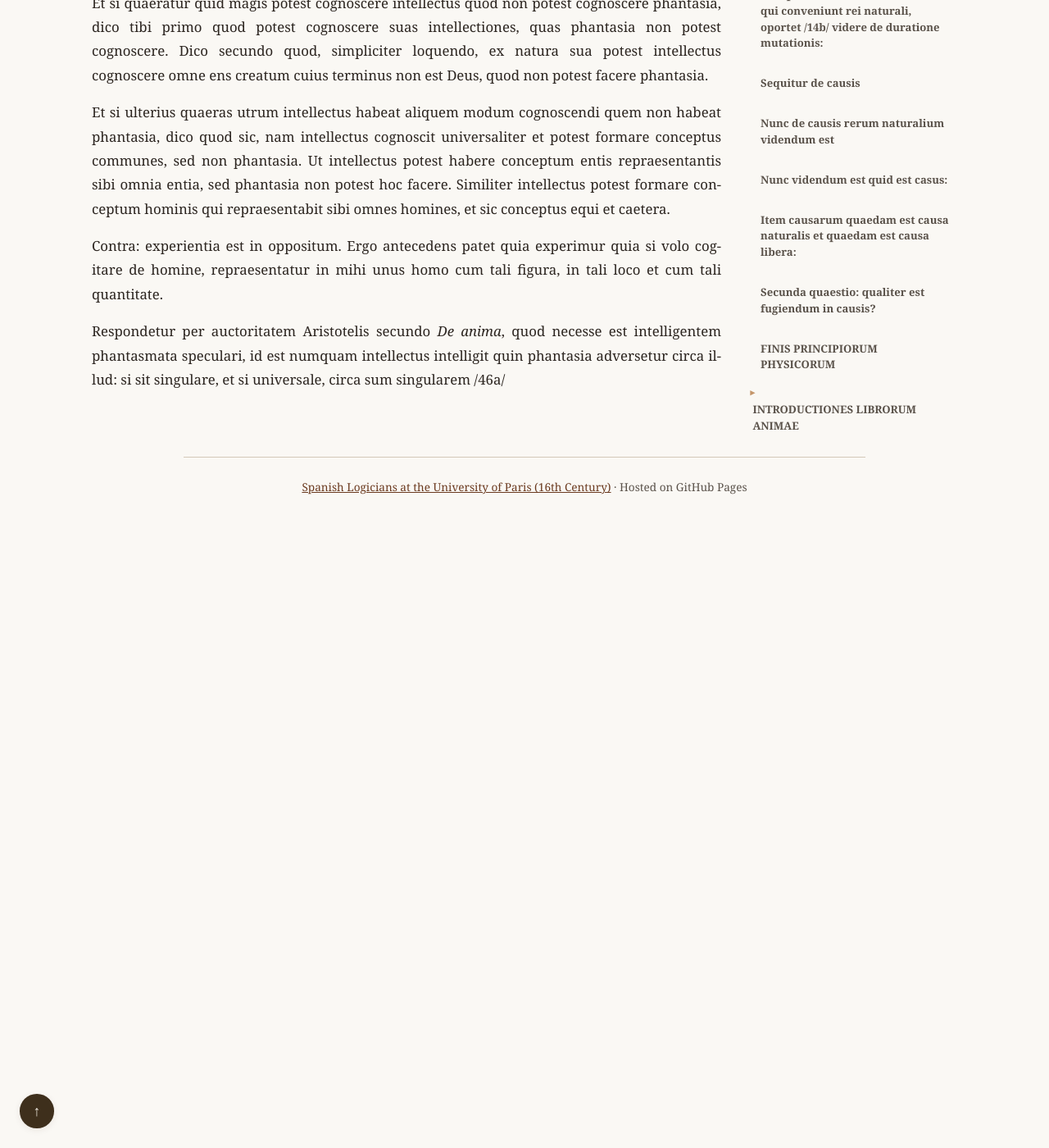
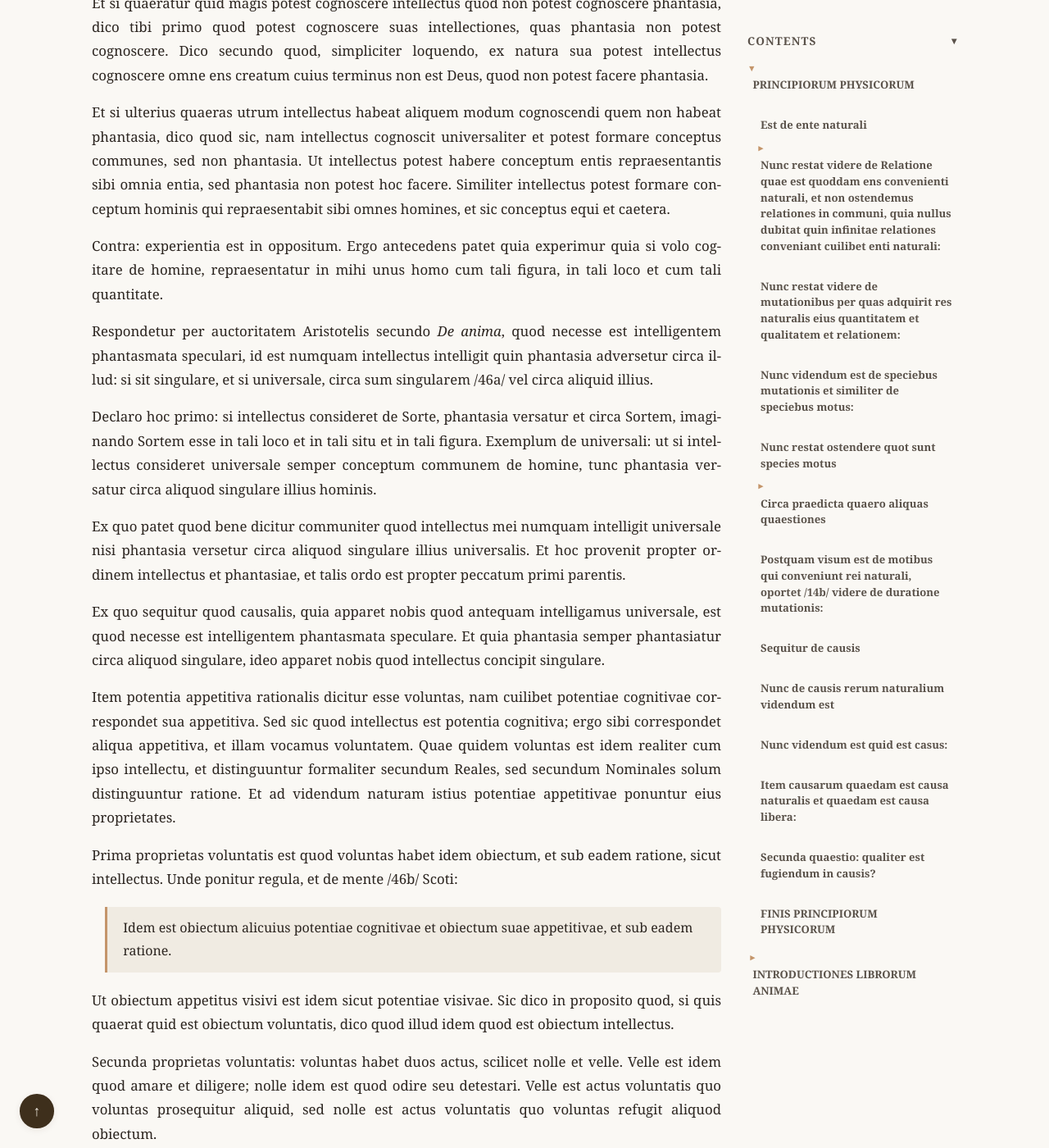
Before and after one commit to JoseBalado/Spanish-Logicians-at-the-University-of-Paris, a Jekyll site: the page built from philosophers/Jeronimo-Pardo/Principiorum-Phisicorum-et-Introductiones-Librorum-Animae.md, in a window 1280 px wide and 1400 px high, scrolled down 53596 px. Shown: the whole window at 82% size. Built offline with Jekyll 4.4.1, drawn with Linux system fonts in a browser that asks for light colours; before the commit the page ends 54226 px from its top, so only the background shows below that; some of the changed text lies outside the part shown.

Commit message:
Pardo. De Anima, page 46

```diff
--- a/cspell-latin-custom.txt
+++ b/cspell-latin-custom.txt
@@ -2997,6 +2997,7 @@ visiva
 Visiva
 visivae
 visivam
+visivi
 visivus
 Viterbiensis
 Viterbo
--- a/philosophers/Jeronimo-Pardo/Principiorum-Phisicorum-et-Introductiones-Librorum-Animae.md
+++ b/philosophers/Jeronimo-Pardo/Principiorum-Phisicorum-et-Introductiones-Librorum-Animae.md
@@ -986,7 +986,29 @@ Et si ulterius quaeras utrum intellectus habeat aliquem modum cognoscendi quem n
 
 Contra: experientia est in oppositum. Ergo antecedens patet quia experimur quia si volo cogitare de homine, repraesentatur in mihi unus homo cum tali figura, in tali loco et cum tali quantitate.
 
-Respondetur per auctoritatem Aristotelis secundo *De anima*, quod necesse est intelligentem phantasmata speculari, id est numquam intellectus intelligit quin phantasia adversetur circa illud: si sit singulare, et si universale, circa sum singularem /46a/
+Respondetur per auctoritatem Aristotelis secundo *De anima*, quod necesse est intelligentem phantasmata speculari, id est numquam intellectus intelligit quin phantasia adversetur circa illud: si sit singulare, et si universale, circa sum singularem /46a/ vel circa aliquid illius.
+
+Declaro hoc primo: si intellectus consideret de Sorte, phantasia versatur et circa Sortem, imaginando Sortem esse in tali loco et in tali situ et in tali figura. Exemplum de universali: ut si intellectus consideret universale semper conceptum communem de homine, tunc phantasia versatur circa aliquod singulare illius hominis.
+
+Ex quo patet quod bene dicitur communiter quod intellectus mei numquam intelligit universale nisi phantasia versetur circa aliquod singulare illius universalis. Et hoc provenit propter ordinem intellectus et phantasiae, et talis ordo est propter peccatum primi parentis.
+
+Ex quo sequitur quod causalis, quia apparet nobis quod antequam intelligamus universale, est quod necesse est intelligentem phantasmata speculare. Et quia phantasia semper phantasiatur circa aliquod singulare, ideo apparet nobis quod intellectus concipit singulare.
+
+Item potentia appetitiva rationalis dicitur esse voluntas, nam cuilibet potentiae cognitivae correspondet sua appetitiva. Sed sic quod intellectus est potentia cognitiva; ergo sibi correspondet aliqua appetitiva, et illam vocamus voluntatem. Quae quidem voluntas est idem realiter cum ipso intellectu, et distinguuntur formaliter secundum Reales, sed secundum Nominales solum distinguuntur ratione. Et ad videndum naturam istius potentiae appetitivae ponuntur eius proprietates.
+
+Prima proprietas voluntatis est quod voluntas habet idem obiectum, et sub eadem ratione, sicut intellectus. Unde ponitur regula, et de mente /46b/ Scoti:
+
+> Idem est obiectum alicuius potentiae cognitivae et obiectum suae appetitivae, et sub eadem ratione.
+
+Ut obiectum appetitus visivi est idem sicut potentiae visivae. Sic dico in proposito quod, si quis quaerat quid est obiectum voluntatis, dico quod illud idem quod est obiectum intellectus.
+
+Secunda proprietas voluntatis: voluntas habet duos actus, scilicet nolle et velle. Velle est idem quod amare et diligere; nolle idem est quod odire seu detestari. Velle est actus voluntatis quo voluntas prosequitur aliquid, sed nolle est actus voluntatis quo voluntas refugit aliquod obiectum.
+
+Tertia proprietas est: voluntas non naturaliter sed libere potest elicere suos actus, et eius libertas in hoc consistit, quia potest elicere actum vel non elicere.
+
+Contra: voluntas non potest non amare obiectum sibi conveniens; ergo non libere amat. Antecedens patet, quia bene sequitur: est sibi conveniens; ergo amat.
+
+Pro solutione est notandum quod, ut dicit Scotus in *Tertio*, magna differentia est inter aliquod obiectum respectu voluntatis et respectu appetitus sensitivi, quia aliquod obiectum ex natura sua habet quod sit conveniens vel disconveniens appetitui sensitivo, ita quod appetitus sensitivus non dat obiecto quod sit conveniens vel disconveniens. Sed voluntas dat obiecto suo convenientiam vel disconvenientiam, et non habet ex natura sua hoc obiectum. Sed aliquod obiectum est conveniens voluntati ut supra ipsum cadat actus volendi, et est disconveniens ut supra ipsum cadat actus nolendi, ut voluntas dicat /47a/ placet mihi esse in igne.
 
 
 
@@ -1017,5 +1039,8 @@ Page 39b: Primo ] emend. Tertio
 Page 39b: exteriorum ] del. et exterioris vel exteriorum
 Page 39b: organo ] conj. impo
 Page 42b: Sicut ] sic
+Page 46a: semper ] sic
+Page 46a: potentiae cognitivae ] del. potentiae appetitus cognitivae (struck through in ms)
+Page 46b: Scotistae ] conj. Scot)
 
 -->
```
